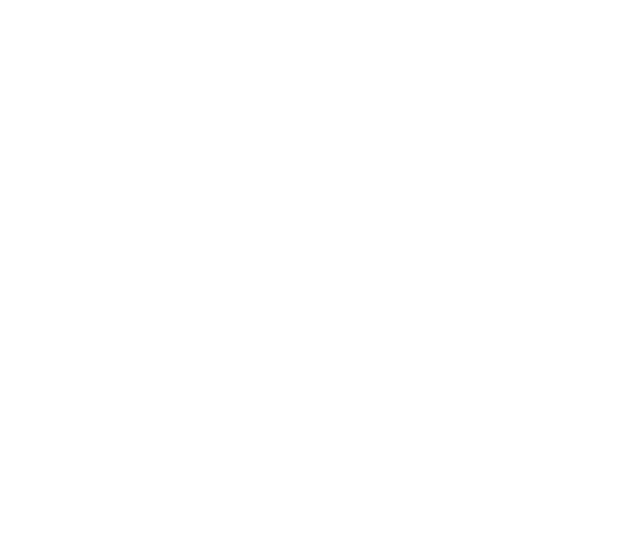
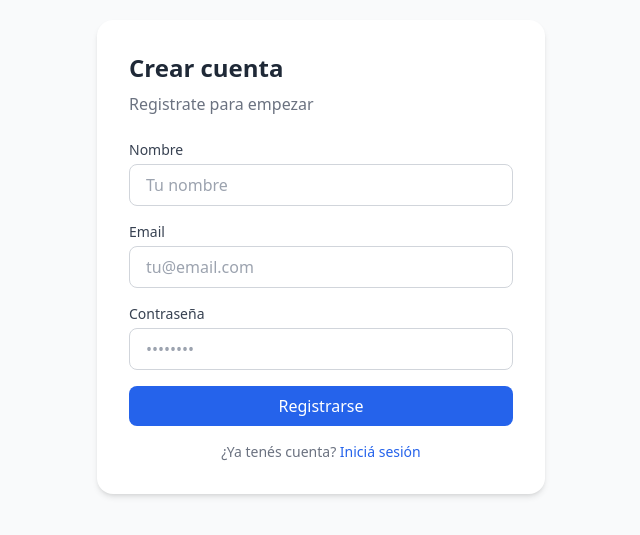
Before and after one commit to sanguinettiluca/spendio, a React (Vite) app in the folder frontend/: page /register in a window 1280 px wide. Before the commit this address had no page. Shown: the part 143-678 px from the top of the page, without its empty margins (319-959 px from the left). Built offline with nearby package versions, Linux system fonts and the light colour scheme.

Commit message:
feat: página de registro y links entre login y registro

```diff
--- a/frontend/src/App.jsx
+++ b/frontend/src/App.jsx
@@ -3,6 +3,7 @@
 import Dashboard from './pages/Dashboard/Dashboard'
 import { AuthProvider } from './context/AuthContext'
 import ProtectedRoute from './components/ProtectedRoute'
+import Register from './pages/Register/Register'
 
 function App() {
   return (
@@ -18,6 +19,8 @@
           } />
 
           <Route path="/" element={<Navigate to="/login" />} />
+
+          <Route path="/register" element={<Register />} />
         </Routes>
       </BrowserRouter>
     </AuthProvider>
--- a/frontend/src/pages/Dashboard/Dashboard.jsx
+++ b/frontend/src/pages/Dashboard/Dashboard.jsx
@@ -94,6 +94,7 @@
             <div className="mt-4">
               <TransactionForm onTransactionCreated={() => {
                 fetchTransactions()
+                fetchStats()
                 setShowForm(false)
               }} />
             </div>
--- a/frontend/src/pages/Login/Login.jsx
+++ b/frontend/src/pages/Login/Login.jsx
@@ -2,6 +2,7 @@
 import { useNavigate } from 'react-router-dom'
 import { useAuth } from '../../context/AuthContext'
 import { login as loginService } from '../../services/authService'
+import { Link } from 'react-router-dom'
 
 function Login() {
   const [email, setEmail] = useState('')
@@ -71,7 +72,14 @@
             {loading ? 'Cargando...' : 'Ingresar'}
           </button>
         </form>
+
+        <p className="text-center text-sm text-gray-500 mt-4">
+          ¿No tenés cuenta?{' '}
+          <Link to="/register" className="text-blue-600 hover:underline">Registrate</Link>
+        </p>
+
       </div>
+
     </div>
   )
 
--- /dev/null
+++ b/frontend/src/pages/Register/Register.jsx
@@ -0,0 +1,96 @@
+import { useState } from "react";
+import { useNavigate, Link} from "react-router-dom";
+import { register } from "../../services/authService";
+
+function Register() {
+    const [form, setForm] = useState({ username: '', email: '', password: '' });
+    const [error, setError] = useState('');
+    const [loading, setLoading] = useState(false);
+    const navigate = useNavigate();
+
+    const handleChange = (e) => {
+        setForm({ ...form, [e.target.name]: e.target.value });
+    }
+
+    const handleSubmit = async (e) => {
+        e.preventDefault();
+        setLoading(true);
+        setError('');
+        try{
+            await register(form.username, form.email, form.password);
+            navigate('/login');
+        }catch(err){
+            setError(err.response?.data?.message || 'Error registrando usuario');
+        }finally{
+            setLoading(false);
+        }
+    }
+
+    return (
+        <div className="min-h-screen bg-gray-50 flex items-center justify-center">
+        <div className="bg-white p-8 rounded-2xl shadow-md w-full max-w-md">
+            <h1 className="text-2xl font-bold text-gray-800 mb-2">Crear cuenta</h1>
+            <p className="text-gray-500 mb-6">Registrate para empezar</p>
+
+            {error && (
+            <div className="bg-red-50 text-red-600 px-4 py-3 rounded-lg mb-4 text-sm">
+                {error}
+            </div>
+            )}
+
+            <form onSubmit={handleSubmit} className="space-y-4">
+            <div>
+                <label className="block text-sm font-medium text-gray-700 mb-1">Nombre</label>
+                <input
+                type="text"
+                name="name"
+                value={form.name}
+                onChange={handleChange}
+                className="w-full border border-gray-300 rounded-lg px-4 py-2 focus:outline-none focus:ring-2 focus:ring-blue-500"
+                placeholder="Tu nombre"
+                required
+                />
+            </div>
+            <div>
+                <label className="block text-sm font-medium text-gray-700 mb-1">Email</label>
+                <input
+                type="email"
+                name="email"
+                value={form.email}
+                onChange={handleChange}
+                className="w-full border border-gray-300 rounded-lg px-4 py-2 focus:outline-none focus:ring-2 focus:ring-blue-500"
+                placeholder="tu@email.com"
+                required
+                />
+            </div>
+            <div>
+                <label className="block text-sm font-medium text-gray-700 mb-1">Contraseña</label>
+                <input
+                type="password"
+                name="password"
+                value={form.password}
+                onChange={handleChange}
+                className="w-full border border-gray-300 rounded-lg px-4 py-2 focus:outline-none focus:ring-2 focus:ring-blue-500"
+                placeholder="••••••••"
+                required
+                />
+            </div>
+            <button
+                type="submit"
+                disabled={loading}
+                className="w-full bg-blue-600 text-white py-2 rounded-lg font-medium hover:bg-blue-700 transition disabled:opacity-50"
+            >
+                {loading ? 'Cargando...' : 'Registrarse'}
+            </button>
+            </form>
+
+            <p className="text-center text-sm text-gray-500 mt-4">
+            ¿Ya tenés cuenta?{' '}
+            <Link to="/login" className="text-blue-600 hover:underline">Iniciá sesión</Link>
+            </p>
+        </div>
+        </div>
+    )
+}
+
+export default Register
```
